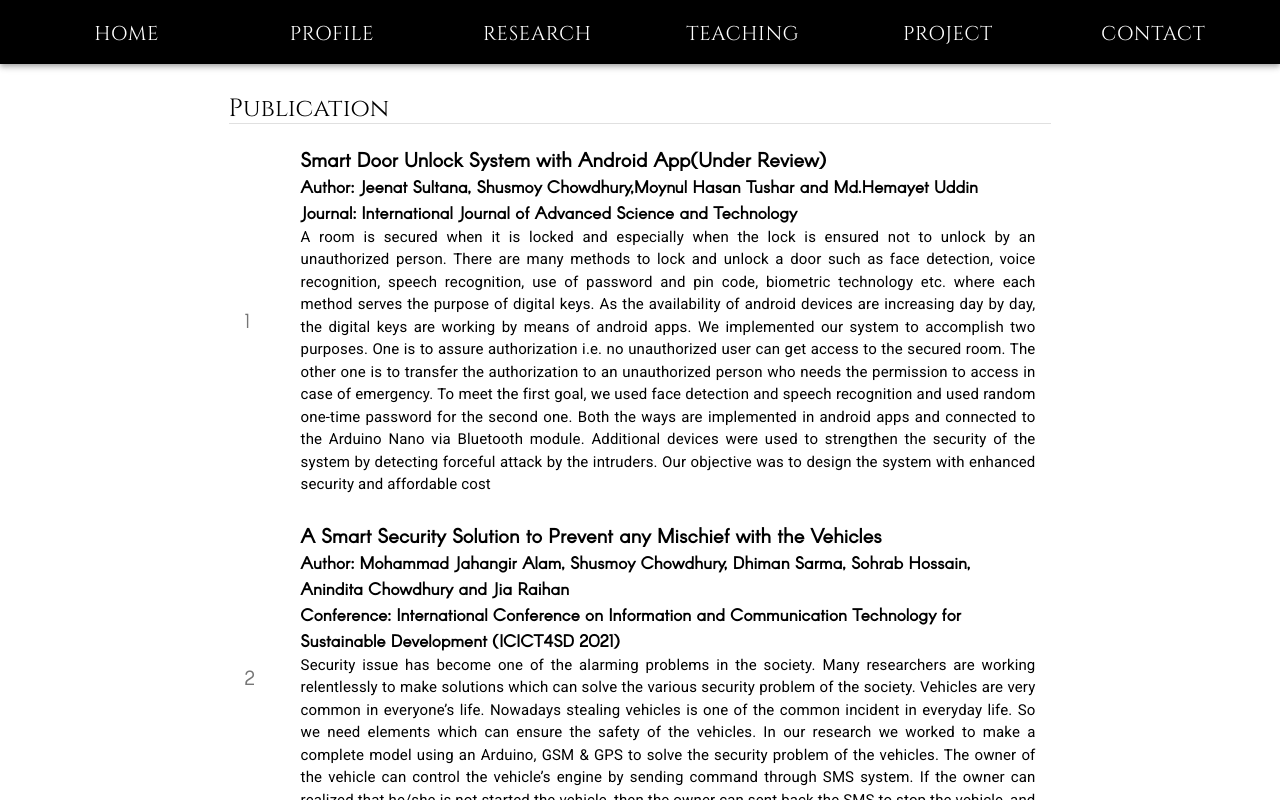
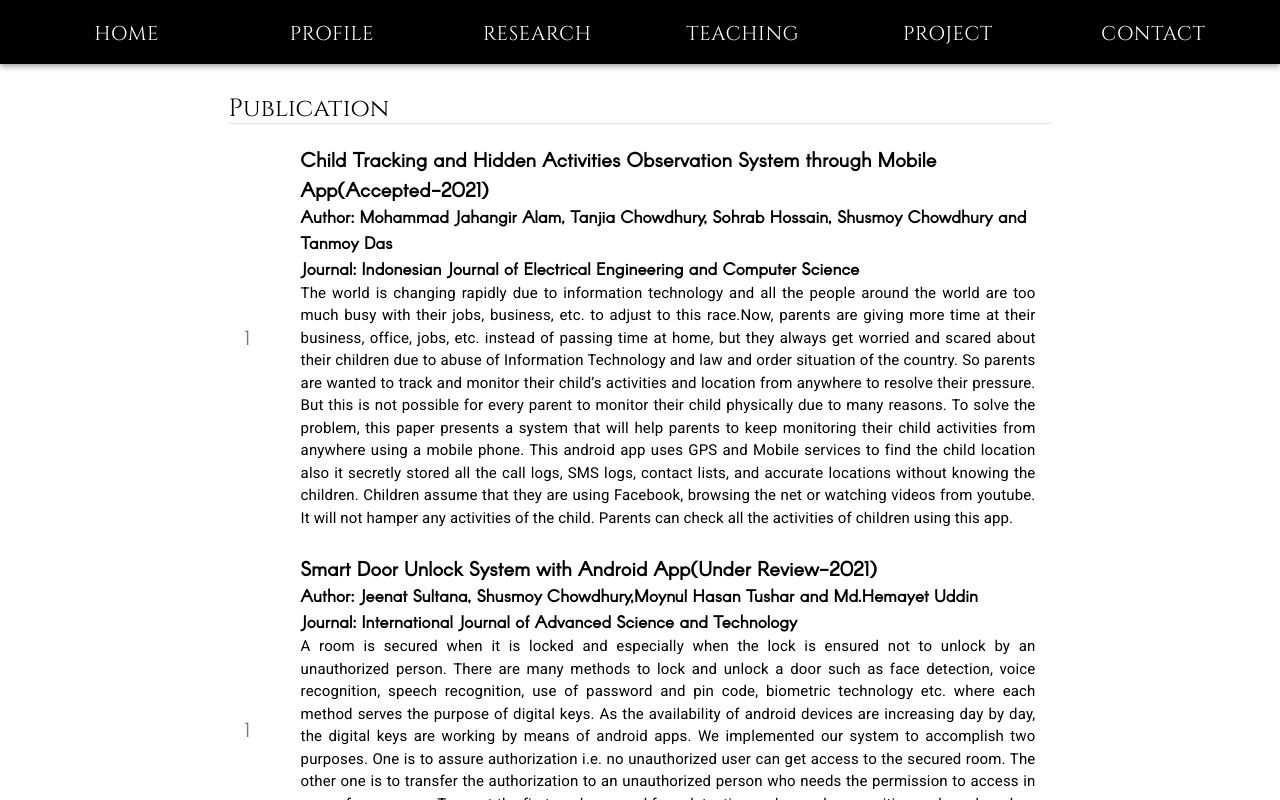
Before and after one commit to Shusmoy108/My-Website, a React (Create React App) app: page / in a window 1280 px wide. Both pictures are taken after a click on the button "RESEARCH". Shown: the top 800 px of the page. Built offline with nearby package versions, Linux system fonts and the light colour scheme.

Commit message:
publication added

```diff
--- a/src/Components/Research/Research.js
+++ b/src/Components/Research/Research.js
@@ -25,11 +25,29 @@ class Research extends React.Component {
           </Typography>
           <Divider></Divider>
           <List>
+          <ListItem>
+              <ListItemIcon style={{ fontSize: 20 }}>1</ListItemIcon>
+              <ListItemText>
+                <b className={classes.writings1}>
+                Child Tracking and Hidden Activities Observation System through Mobile App(Accepted-2021)
+                  <br />
+                </b>
+                <b className={classes.writings2}>
+                  Author: Mohammad Jahangir Alam, Tanjia Chowdhury, Sohrab Hossain, Shusmoy Chowdhury and Tanmoy Das
+                </b><br />
+                <b className={classes.writings2}>
+                  Journal: Indonesian Journal of Electrical Engineering and Computer Science
+                </b>
+                <Typography variant="body1" className={classes.body}>
+                The world is changing rapidly due to information technology and all the people around the world are too much busy with their jobs, business, etc. to adjust to this race.Now, parents are giving more time at their business, office, jobs, etc. instead of passing time at home, but they always get worried and scared about their children due to abuse of Information Technology and law and order situation of the country. So parents are wanted to track and monitor their child’s activities and location from anywhere to resolve their pressure. But this is not possible for every parent to monitor their child physically due to many reasons. To solve the problem, this paper presents a system that will help parents to keep monitoring their child activities from anywhere using a mobile phone. This android app uses GPS and Mobile services to find the child location also it secretly stored all the call logs, SMS logs, contact lists, and accurate locations without knowing the children. Children assume that they are using Facebook, browsing the net or watching videos from youtube. It will not hamper any activities of the child. Parents can check all the activities of children using this app.
+                </Typography>
+              </ListItemText>
+            </ListItem>
             <ListItem>
               <ListItemIcon style={{ fontSize: 20 }}>1</ListItemIcon>
               <ListItemText>
                 <b className={classes.writings1}>
-                Smart Door Unlock System with Android App(Under Review)
+                Smart Door Unlock System with Android App(Under Review-2021)
                   <br />
                 </b>
                 <b className={classes.writings2}>
```
